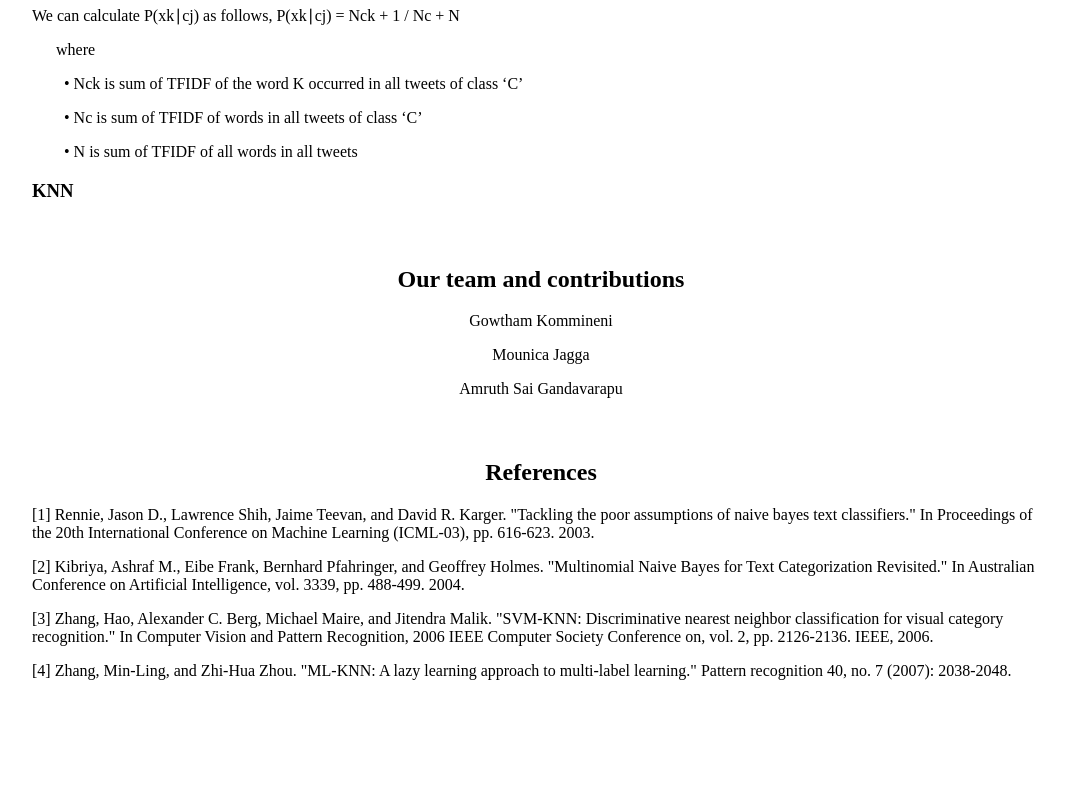
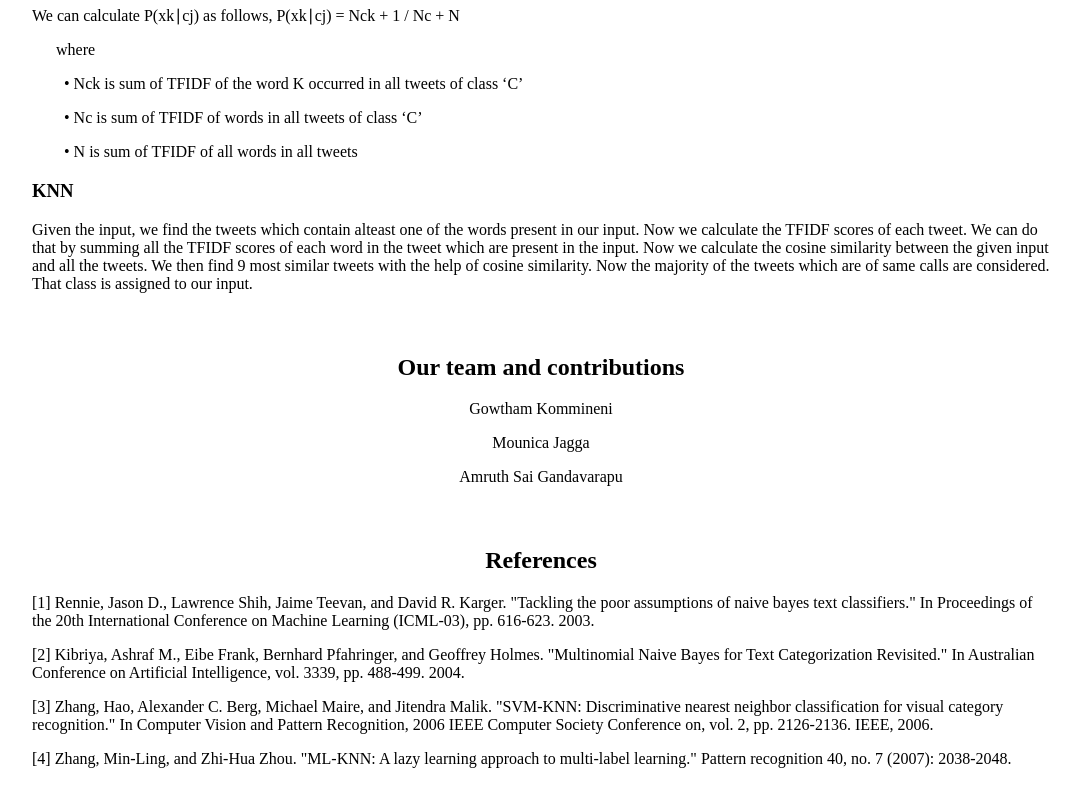
Before and after one commit to amruthsai1809/cloudReport, a plain HTML site: page index.html in a window 1280 px wide. Shown: the part 2533-3333 px from the top of the page, without its empty margins (64-1144 px from the left). Before the commit the page ends 3245 px from the top, so only its background shows below. Drawn offline with Linux system fonts and the light colour scheme.

Commit message:
modified index.html

```diff
--- a/index.html
+++ b/index.html
@@ -110,7 +110,8 @@
 </p>
 
 <h3 style="text-align: left">KNN</h3>
-<p></p>
+<p style="text-align: left"> Given the input, we find the tweets which contain alteast one of the words present in our input. Now we calculate the TFIDF scores of each tweet. We can do that by summing all the TFIDF scores of each word in the tweet which are present in the input. Now we calculate the cosine similarity between the given input and all the tweets. We then find 9 most similar tweets with the help of cosine similarity. Now the majority of the tweets which are of same calls are considered. That class is assigned to our input.
+</p>
   </div>
 
 
```
